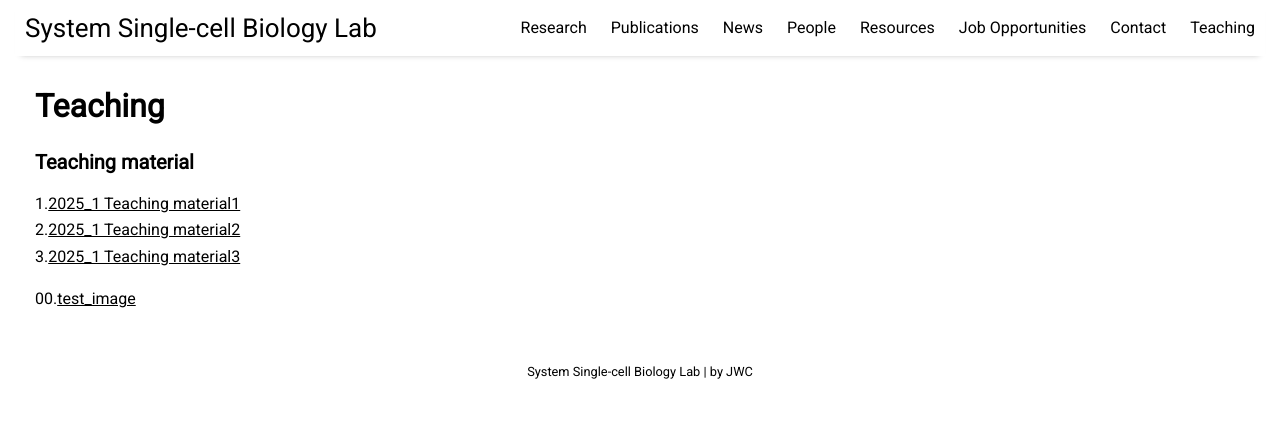
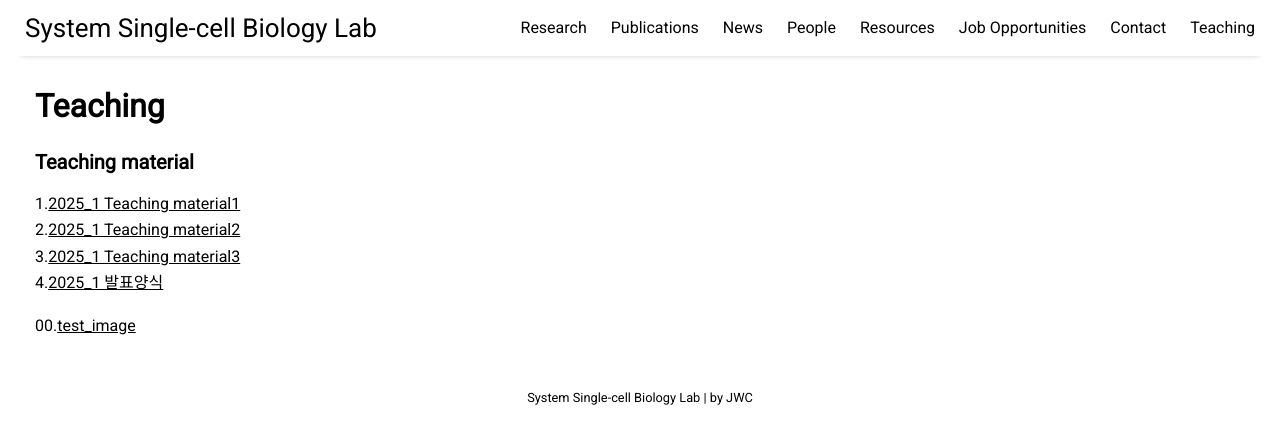
Before and after one commit to jaewon-cho/jaewon-cho.github.io, a Jekyll site: the page built from pages/teaching.md, in a window 1280 px wide. Shown: the top 444 px of the page. Built offline with Jekyll 4.4.1, drawn with Linux system fonts in a browser that asks for light colours; nearby versions of some CDN libraries.

Commit message:
Update teaching.md

```diff
--- a/pages/teaching.md
+++ b/pages/teaching.md
@@ -9,5 +9,6 @@ permalink: /teaching
 1.[2025_1 Teaching material1](https://github.com/jaewon-cho/jaewon-cho.github.io/raw/refs/heads/main/assets/teaching/1_bulk_rna_seq_lecture.pdf)<br/>
 2.[2025_1 Teaching material2](https://github.com/jaewon-cho/jaewon-cho.github.io/raw/refs/heads/main/assets/teaching/2_scRNA_lecture.pdf)<br/>
 3.[2025_1 Teaching material3](https://github.com/jaewon-cho/jaewon-cho.github.io/raw/refs/heads/main/assets/teaching/3_scRNA_coding_lecture.pdf)<br/>
+4.[2025_1 발표양식](https://github.com/jaewon-cho/jaewon-cho.github.io/raw/refs/heads/main/assets/teaching/presentation.pptx)<br/>
 
 00.[test_image](https://raw.githubusercontent.com/jaewon-cho/jaewon-cho.github.io/main/assets/img/job.png)<br/>
```
